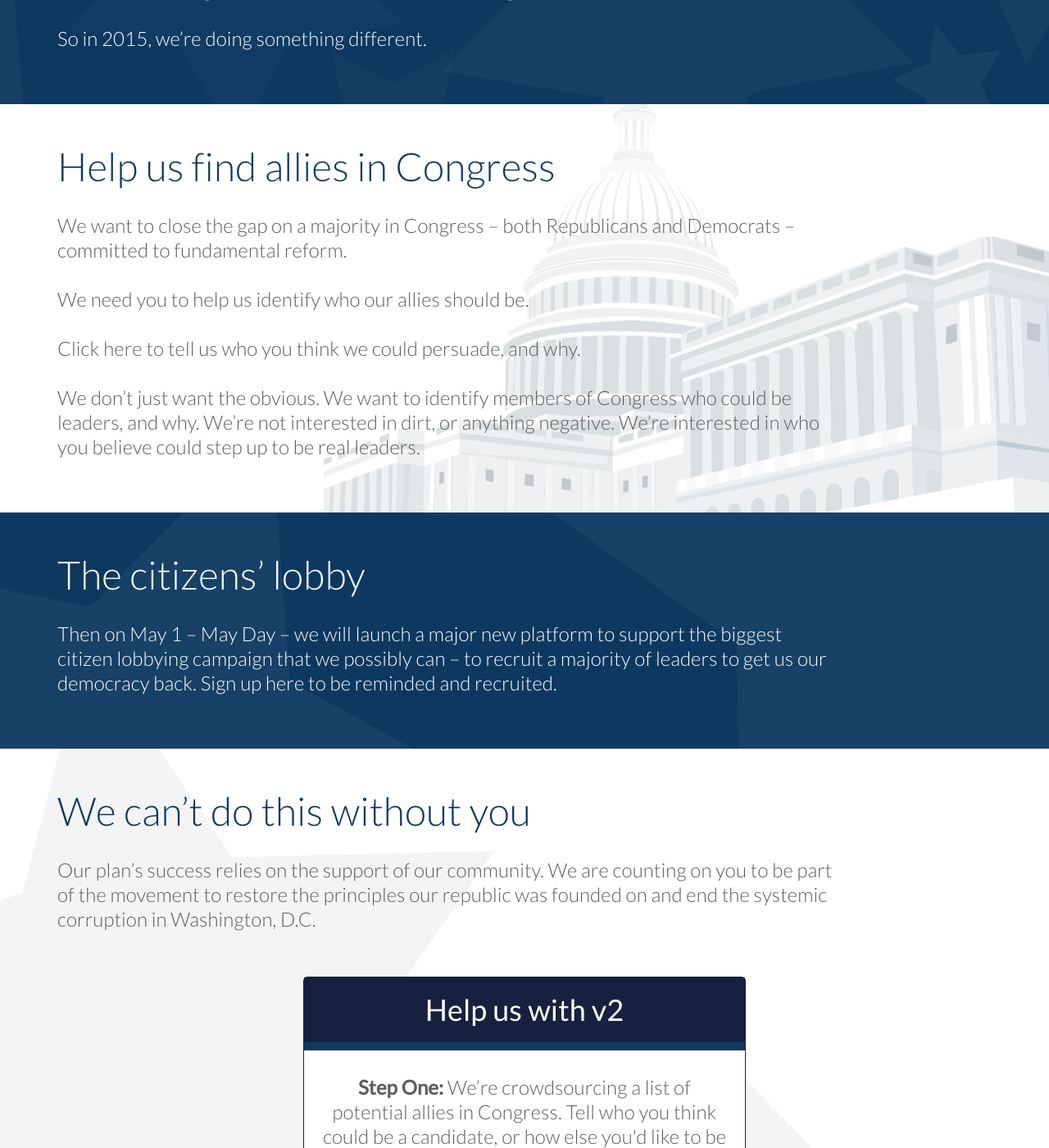
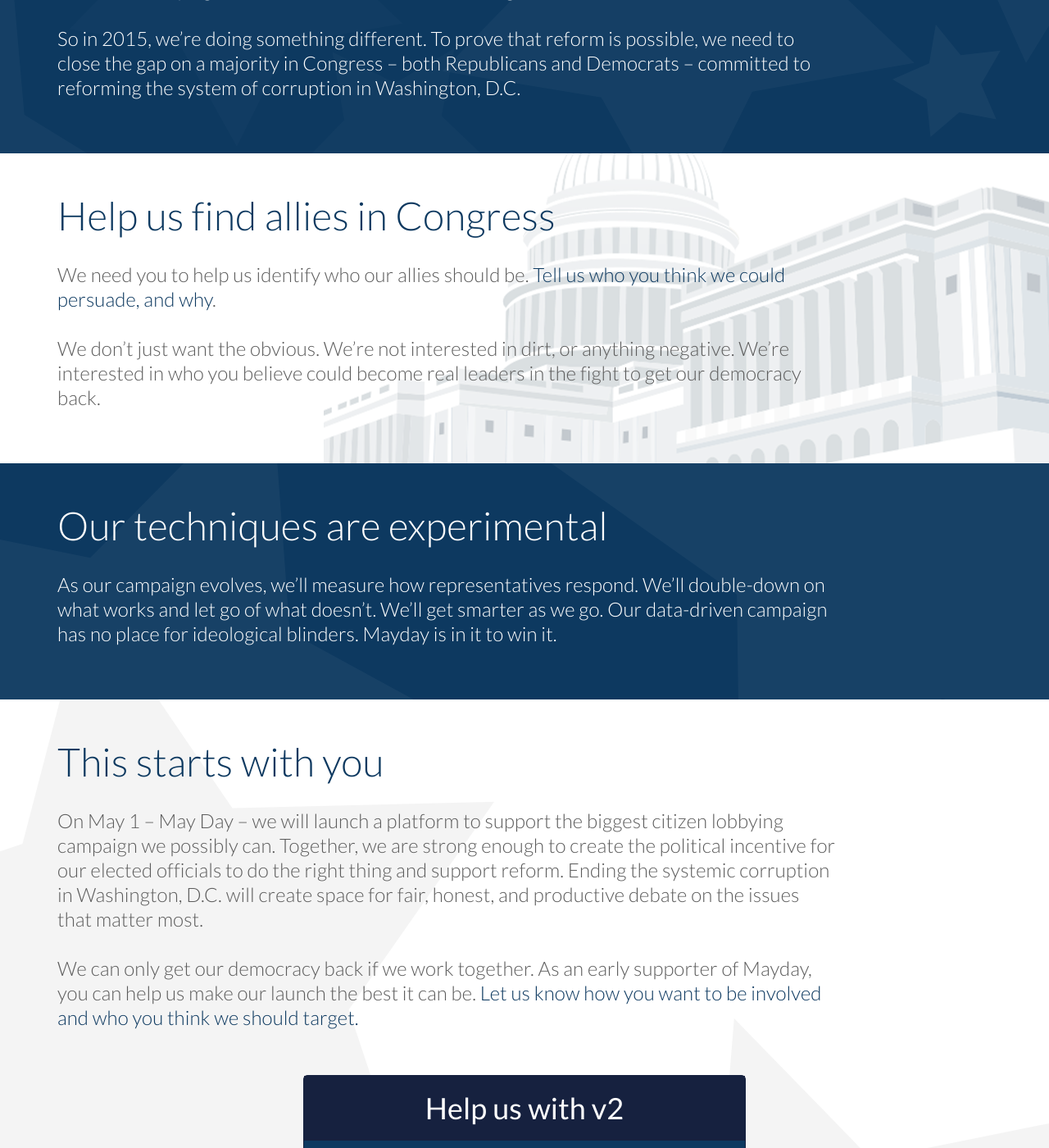
Before and after one commit to MayOneUS/mayday-2.0-frontend, a Jekyll site: the page built from index.html, in a window 1280 px wide and 1400 px high, scrolled down 1031 px. Shown: the whole window at 82% size. Built offline with Jekyll 4.4.1, drawn with Linux system fonts in a browser that asks for light colours; nearby versions of some CDN libraries; some web fonts are replaced; some of the changed text lies outside the part shown.

Commit message:
content updated

```diff
--- a/index.html
+++ b/index.html
@@ -31,7 +31,7 @@ hideFromNav: true
           <div class="panel-body">
             <h2>Help Us with v2 <br /> <strong>Step One</strong></h2>
             <img src="/images/capitol_building_box_icon.svg" class="img-responsive img-capitol" alt="">
-            <p class="rally">We’re crowdsourcing a list of potential allies in Congress. Tell who you think could be a candidate, or how else you'd like to be involved in Mayday Phase II.</p>
+            <p class="rally">We’re crowdsourcing a list of potential allies in Congress. Tell who you think could be a candidate, or how else you'd like to be involved in Mayday v2.</p>
             <form class="join">
               <button class="show-modal btn btn-mayday">Take Action</button>
             </form>
@@ -58,10 +58,10 @@ hideFromNav: true
     <img class="bg-star" src="/images/star_white.svg">
     <div class="container gutter-justphone">
       <div class="col-md-10 col-xs-12">
-        <h2>Mayday Phase II Begins Now</h2>
+        <h2>Mayday, Phase II begins now</h2>
         <p>In 2014, we rallied more than 50,000 Americans to support a fight for fundamental reform in the way campaigns are funded &ndash; to reduce the influence of money in politics, by increasing the influence of people in politics.</p>
         <p>But in the campaigns, we didn’t move the ball far enough.</p>
-        <p>So in 2015, we’re doing something different.</p>
+        <p>So in 2015, we’re doing something different. To prove that reform is possible, we need to close the gap on a majority in Congress &ndash; both Republicans and Democrats &ndash; committed to reforming the system of corruption in Washington, D.C. </p>
       </div>
     </div>
   </div>
@@ -69,10 +69,8 @@ hideFromNav: true
     <div class="container gutter-justphone">
       <div class="col-md-10 col-xs-12">
         <h2>Help us find allies in Congress</h2>
-        <p>We want to close the gap on a majority in Congress &ndash; both Republicans and Democrats &ndash; committed to fundamental reform.</p>
-        <p>We need you to help us identify who our allies should be.</p>
-        <p>Click here to tell us who you think we could persuade, and why.</p>
-        <p>We don’t just want the obvious. We want to identify members of Congress who could be leaders, and why. We’re not interested in dirt, or anything negative. We’re interested in who you believe could step up to be real leaders.</p>
+        <p>We need you to help us identify who our allies should be. <a>Tell us who you think we could persuade, and why</a>.</p>
+        <p>We don’t just want the obvious. We’re not interested in dirt, or anything negative. We’re interested in who you believe could become real leaders in the fight to get our democracy back.</p>
       </div>
     </div>
   </div>
@@ -81,8 +79,8 @@ hideFromNav: true
     <img class="bg-star" src="/images/star_white.svg">
     <div class="container gutter-justphone">
       <div class="col-md-10 col-xs-12">
-        <h2>The citizens’ lobby</h2>
-        <p>Then on May 1 &ndash; May Day &ndash; we will launch a major new platform to support the biggest citizen lobbying campaign that we possibly can &ndash; to recruit a majority of leaders to get us our democracy back. Sign up here to be reminded and recruited.</p>
+        <h2>Our techniques are experimental</h2>
+        <p>As our campaign evolves, we’ll measure how representatives respond. We’ll double-down on what works and let go of what doesn’t. We’ll get smarter as we go. Our data-driven campaign has no place for ideological blinders. Mayday is in it to win it.</p>
       </div>
     </div>
   </div>
@@ -93,11 +91,12 @@ hideFromNav: true
     <div class="container gutter-justphone">
       <div class="col-md-10 col-xs-12">
         <h2>
-          We can’t do this without you
+          This starts with you
         </h2>
         <p>
-          Our plan’s success relies on the support of our community. We are counting on you to be part of the movement to restore the principles our republic was founded on and end the systemic corruption in Washington, D.C.
+          On May 1 &ndash; May Day &ndash; we will launch a platform to support the biggest citizen lobbying campaign we possibly can. Together, we are strong enough to create the political incentive for our elected officials to do the right thing and support reform. Ending the systemic corruption in Washington, D.C. will create space for fair, honest, and productive debate on the issues that matter most.
         </p>
+        <p>We can only get our democracy back if we work together. As an early supporter of Mayday, you can help us make our launch the best it can be. <a>Let us know how you want to be involved and who you think we should target.</a></p>
       </div>
     </div>
     <div class="container text-center bottom-form-wrap">
```
